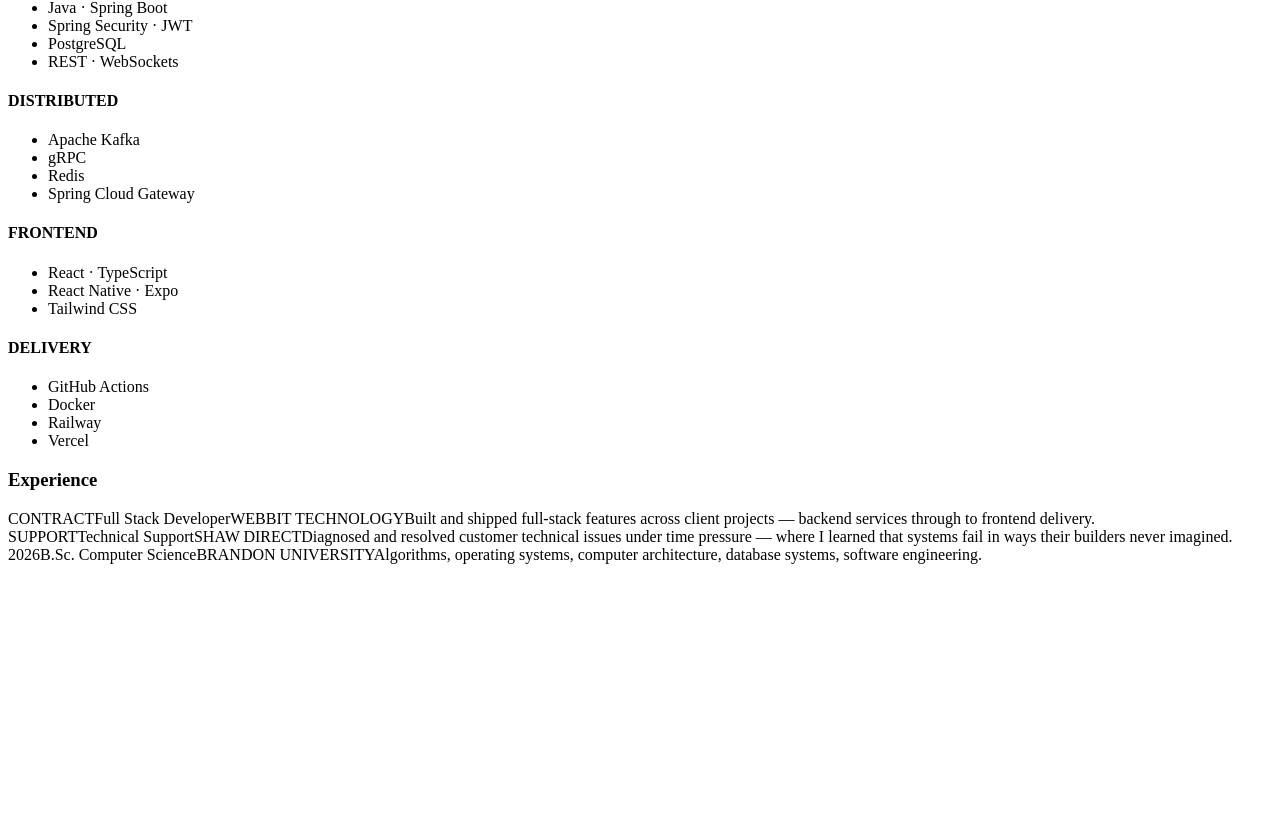
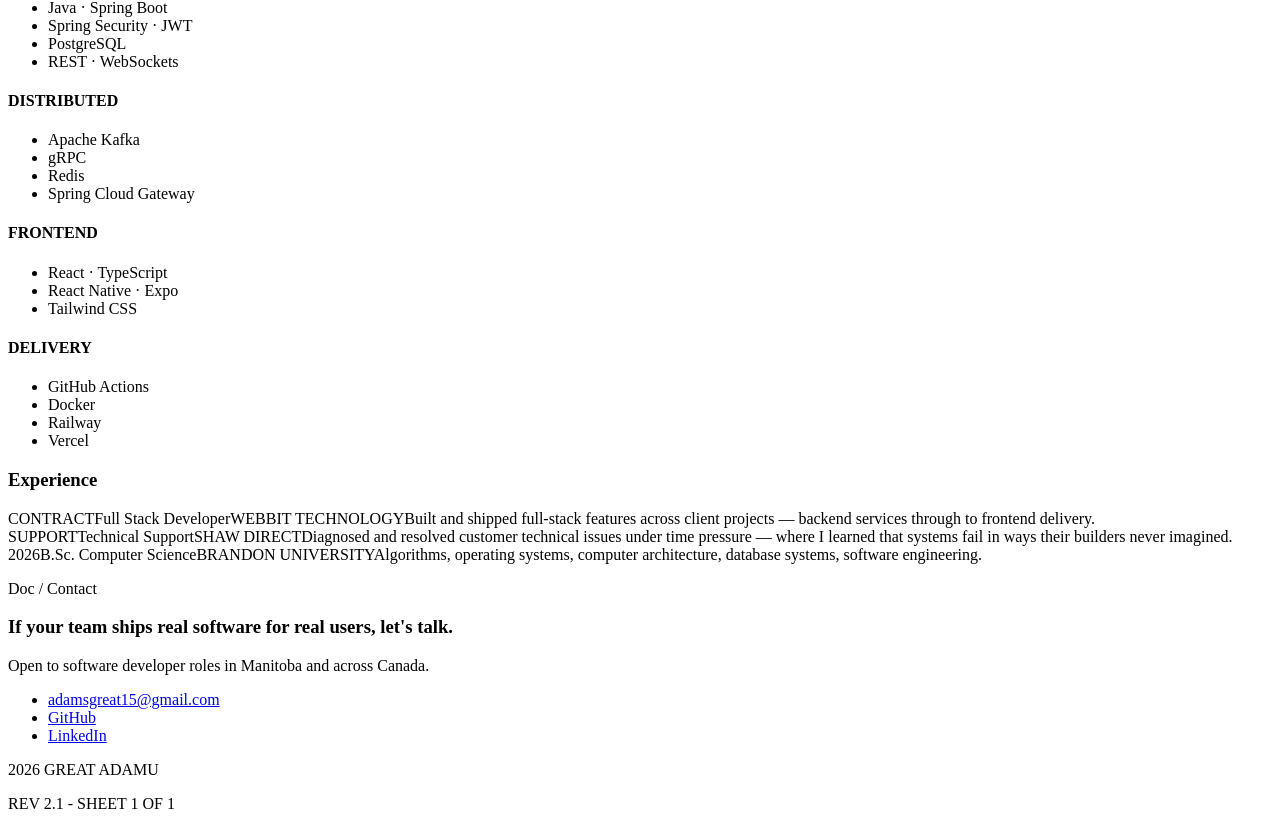
Before and after one commit to greatadams/personal-portfolio, a React (Vite) app: page / in a window 1280 px wide. Shown: the part 2192-3021 px from the top of the page. Before the commit the page ends 2764 px from the top, so only its background shows below. Built offline with nearby package versions, Linux system fonts and the light colour scheme.

Commit message:
Add Footer, complete all page sections

```diff
--- a/src/App.tsx
+++ b/src/App.tsx
@@ -3,6 +3,7 @@
 import Experiences from './components/Experience';
 import StackTable from './components/StackTable';
 import Projects from './components/Projects';
+import Footer from './components/Footer';
 
 function App() {
   return (
@@ -12,6 +13,7 @@
       <Projects />
       <StackTable />
       <Experiences />
+      <Footer />
     </>
   );
 }
--- a/src/components/Footer.tsx
+++ b/src/components/Footer.tsx
@@ -0,0 +1,26 @@
+export default function Footer() {
+  return (
+    <footer>
+      <p>Doc / Contact</p>
+      <h3>If your team ships real software for real users, let's talk.</h3>
+      <p>Open to software developer roles in Manitoba and across Canada.</p>
+      <div>
+        <ul>
+          <li>
+            <a href="mailto:adamsgreat15@gmail.com">adamsgreat15@gmail.com</a>
+          </li>
+          <li>
+            <a href="https://github.com/greatadams">GitHub</a>
+          </li>
+          <li>
+            <a href="https://linkedin.com/in/great-adamu">LinkedIn</a>
+          </li>
+        </ul>
+      </div>
+      <div>
+        <p>2026 GREAT ADAMU</p>
+        <p>REV 2.1 - SHEET 1 OF 1</p>
+      </div>
+    </footer>
+  );
+}
```
